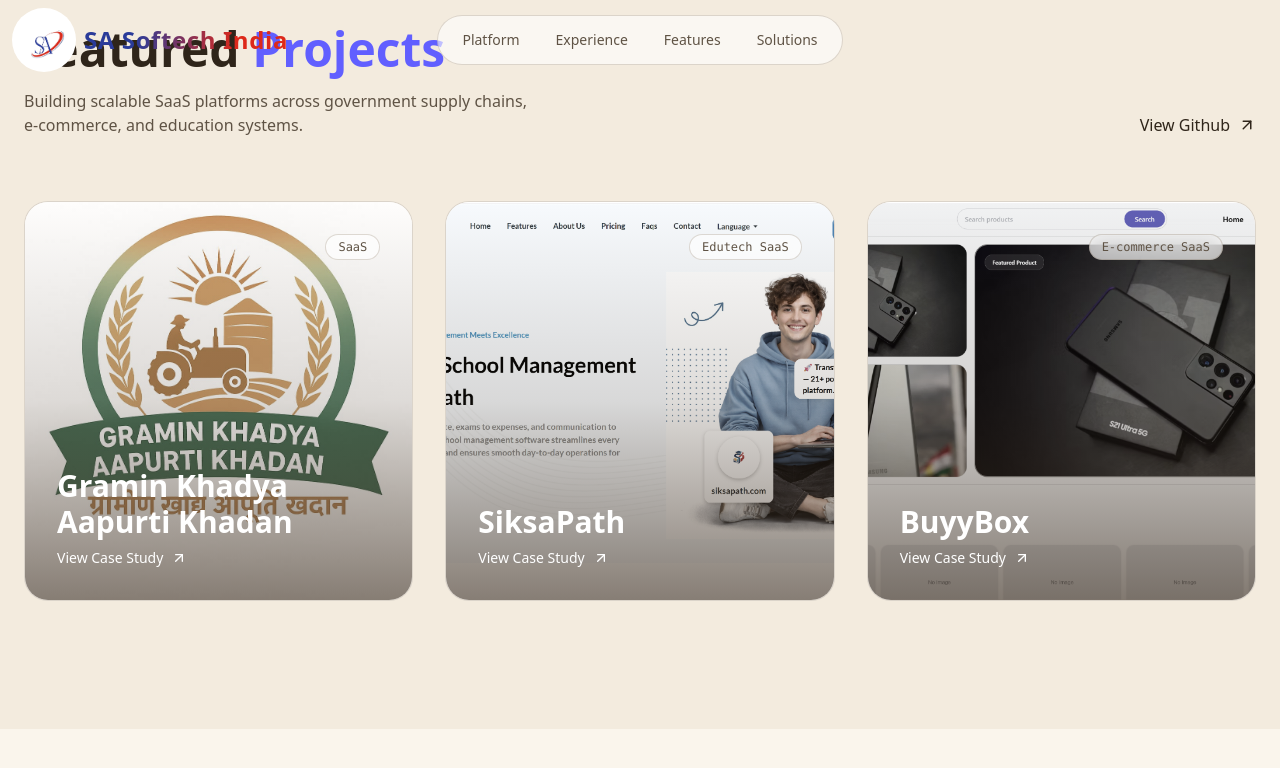
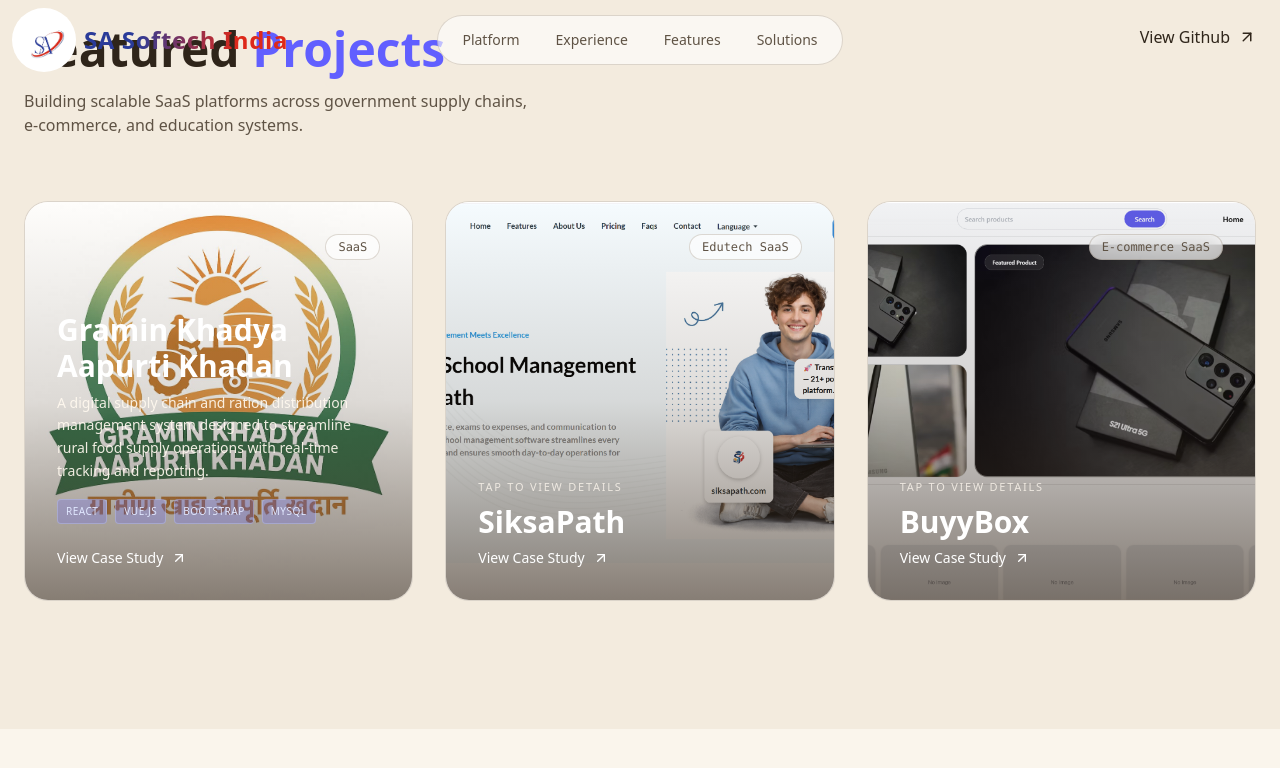
Before and after one commit to RupendraGoku/SA-software-landing-page, a React (Vite) app: page / in a window 1280 px wide. Both pictures are taken after a click on the element 218 px from the left and 10438 px from the top of the page. Shown: the part 10038-10806 px from the top of the page. Built offline with nearby package versions, Linux system fonts and the light colour scheme.

Commit message:
fixed mobile view

```diff
--- a/src/components/FeaturedProjects.jsx
+++ b/src/components/FeaturedProjects.jsx
@@ -1,10 +1,11 @@
-import { useState } from "react";
+import { useEffect, useState } from "react";
 import { motion } from "framer-motion";
 import { ArrowUpRight } from "lucide-react";
 import { featuredProjectsContent as defaultContent } from "../content/featuredProjectsContent";
 
 export default function FeaturedProjects({ content = defaultContent }) {
   const [hovered, setHovered] = useState(null);
+  const [canHover, setCanHover] = useState(false);
   const {
     heading,
     description,
@@ -14,83 +15,135 @@ export default function FeaturedProjects({ content = defaultContent }) {
     projects,
   } = content;
 
+  useEffect(() => {
+    if (typeof window === "undefined") return undefined;
+
+    const mediaQuery = window.matchMedia("(hover: hover) and (pointer: fine)");
+    const updateCanHover = () => setCanHover(mediaQuery.matches);
+
+    updateCanHover();
+
+    if (typeof mediaQuery.addEventListener === "function") {
+      mediaQuery.addEventListener("change", updateCanHover);
+      return () => mediaQuery.removeEventListener("change", updateCanHover);
+    }
+
+    mediaQuery.addListener(updateCanHover);
+    return () => mediaQuery.removeListener(updateCanHover);
+  }, []);
+
   return (
-    <section className="py-32 relative overflow-hidden bg-[var(--porcelain-100)]">
-      <div className="container mx-auto px-6 relative z-10">
+    <section className="relative overflow-hidden bg-[var(--porcelain-100)] py-20 md:py-32">
+      <div className="container relative z-10 mx-auto px-4 sm:px-6">
 
         {/* Header */}
         <motion.div
           initial={{ opacity: 0, y: 20 }}
           whileInView={{ opacity: 1, y: 0 }}
           viewport={{ once: true }}
-          className="flex flex-col md:flex-row md:items-end justify-between mb-16 gap-6"
+          className="mb-12 flex flex-col justify-between gap-4 md:mb-16 md:flex-row md:items-end md:gap-6"
         >
           <div>
-            <h2 className="text-4xl md:text-5xl font-bold text-[var(--ink-900)] mb-4">
+            <h2 className="mb-4 text-3xl font-bold text-[var(--ink-900)] sm:text-4xl md:text-5xl">
               {heading.line1} <span className="text-indigo-500">{heading.highlight}</span>
             </h2>
-            <p className="text-[var(--ink-700)] max-w-lg">{description}</p>
+            <p className="max-w-lg text-sm text-[var(--ink-700)] sm:text-base">{description}</p>
           </div>
-          <a href={viewAllHref} className="flex items-center gap-2 text-[var(--ink-900)] hover:text-indigo-600 transition-colors group">
+          <a
+            href={viewAllHref}
+            className="group flex w-fit items-center gap-2 self-start text-sm text-[var(--ink-900)] transition-colors hover:text-indigo-600 sm:text-base"
+          >
             {viewAllLabel} <ArrowUpRight className="group-hover:-translate-y-1 group-hover:translate-x-1 transition-transform" size={18} />
           </a>
         </motion.div>
 
         {/* Projects Grid */}
-        <div className="grid grid-cols-3 md:grid-cols-3 gap-8">
-          {projects.map((project) => (
+        <div className="grid grid-cols-1 gap-6 md:grid-cols-2 md:gap-8 xl:grid-cols-3">
+          {projects.map((project) => {
+            const isHovered = hovered === project.id;
+            const isTouchExpanded = !canHover && hovered === project.id;
+            const showDetails = canHover ? isHovered : isTouchExpanded;
+
+            return (
               <motion.div
                 key={project.id}
                 initial={{ opacity: 0, y: 20 }}
                 whileInView={{ opacity: 1, y: 0 }}
                 viewport={{ once: true }}
-              onMouseEnter={() => setHovered(project.id)}
-              onMouseLeave={() => setHovered(null)}
-              className="group relative h-[400px] rounded-3xl overflow-hidden cursor-pointer border border-[var(--line)] bg-white/60"
+                onMouseEnter={() => canHover && setHovered(project.id)}
+                onMouseLeave={() => canHover && setHovered(null)}
+                onClick={() =>
+                  !canHover &&
+                  setHovered((prev) => (prev === project.id ? null : project.id))
+                }
+                className={`group relative mx-auto w-full max-w-md cursor-pointer overflow-hidden rounded-3xl border border-[var(--line)] bg-white/60 md:mx-0 md:max-w-none md:h-[380px] lg:h-[400px] ${
+                  !canHover && showDetails
+                    ? "h-[420px] sm:h-[440px]"
+                    : "h-[320px] sm:h-[340px]"
+                }`}
               >
                 {/* Background Image (Zoom & Color Effect) */}
                 <div className="absolute inset-0 overflow-hidden">
                   <motion.img
                     src={project.image}
                     alt={project.title}
-                  className="w-full h-full object-cover transition-all duration-700"
+                    className="h-full w-full object-cover transition-all duration-700"
                     animate={{
-                    scale: hovered === project.id ? 1.1 : 1,
-                    filter: hovered === project.id ? "grayscale(8%)" : "grayscale(45%)"
+                      scale: canHover && isHovered ? 1.1 : 1,
+                      filter: canHover
+                        ? isHovered
+                          ? "grayscale(8%)"
+                          : "grayscale(45%)"
+                        : "grayscale(12%)",
                     }}
                   />
-                <div className="absolute inset-0 bg-gradient-to-t from-[rgba(66,52,38,0.75)] via-[rgba(66,52,38,0.2)] to-transparent opacity-85 group-hover:opacity-65 transition-opacity duration-500" />
+                  <div
+                    className={`absolute inset-0 bg-gradient-to-t from-[rgba(66,52,38,0.75)] via-[rgba(66,52,38,0.2)] to-transparent opacity-85 transition-opacity duration-500 ${
+                      canHover ? "group-hover:opacity-65" : ""
+                    }`}
+                  />
                 </div>
 
                 {/* Content Layer */}
-              <div className="absolute inset-0 p-8 flex flex-col justify-end">
+                <div className="absolute inset-0 flex flex-col justify-end p-5 sm:p-8">
 
                   {/* Top Badge */}
-                <div className="absolute top-8 right-8 px-3 py-1 rounded-full bg-white/65 border border-[var(--line)] backdrop-blur-md text-xs font-mono text-[var(--ink-700)]">
+                  <div className="absolute right-5 top-5 rounded-full border border-[var(--line)] bg-white/65 px-2.5 py-1 text-[10px] font-mono text-[var(--ink-700)] backdrop-blur-md sm:right-8 sm:top-8 sm:px-3 sm:text-xs">
                     {project.category}
                   </div>
 
                   {/* Text Content */}
-                <div className="relative z-10 transform transition-transform duration-500 group-hover:-translate-y-2">
-                  <h3 className="text-3xl font-bold text-white mb-2">{project.title}</h3>
+                  <div
+                    className={`relative z-10 transform transition-transform duration-500 ${
+                      canHover ? "group-hover:-translate-y-2" : ""
+                    }`}
+                  >
+                    {!canHover && !showDetails && (
+                      <p className="mb-2 text-[11px] uppercase tracking-[0.16em] text-[rgba(255,249,239,0.78)]">
+                        Tap to view details
+                      </p>
+                    )}
+                    <h3 className="mb-2 text-2xl font-bold text-white sm:text-3xl">
+                      {project.title}
+                    </h3>
 
                     {/* Description (Hidden by default, slides up on hover) */}
                     <motion.div
-                    initial={{ height: 0, opacity: 0 }}
+                      initial={false}
                       animate={{
-                      height: hovered === project.id ? "auto" : 0,
-                      opacity: hovered === project.id ? 1 : 0
+                        height: showDetails ? "auto" : 0,
+                        opacity: showDetails ? 1 : 0,
                       }}
                       className="overflow-hidden"
                     >
-                    <p className="text-[rgba(255,249,239,0.92)] text-sm mb-4 leading-relaxed">
+                      <p className="mb-4 text-sm leading-relaxed text-[rgba(255,249,239,0.92)]">
                         {project.description}
                       </p>
 
                       {/* Tech Tags */}
-                    <div className="flex flex-wrap gap-2 mb-6">
+                      <div className="mb-5 flex flex-wrap gap-2 sm:mb-6">
                         {project.tech.map((t, i) => (
-                        <span key={i} className="px-2 py-1 text-[10px] uppercase tracking-wider font-medium text-indigo-100 bg-indigo-500/25 border border-indigo-200/35 rounded">
+                          <span key={i} className="rounded border border-indigo-200/35 bg-indigo-500/25 px-2 py-1 text-[10px] font-medium uppercase tracking-wider text-indigo-100">
                             {t}
                           </span>
                         ))}
@@ -102,7 +155,9 @@ export default function FeaturedProjects({ content = defaultContent }) {
                       href={project.href}
                       target="_blank"
                       rel="noopener noreferrer"
-  className="flex items-center gap-2 text-sm font-medium text-white group-hover:text-indigo-300 transition-colors"
+                      className={`flex items-center gap-2 text-sm font-medium text-white transition-colors ${
+                        canHover ? "group-hover:text-indigo-300" : ""
+                      }`}
                     >
                       {projectLinkLabel}
                       <ArrowUpRight size={16} />
@@ -110,7 +165,8 @@ export default function FeaturedProjects({ content = defaultContent }) {
                   </div>
                 </div>
               </motion.div>
-          ))}
+            );
+          })}
         </div>
 
       </div>
--- a/src/components/Header.jsx
+++ b/src/components/Header.jsx
@@ -61,7 +61,7 @@ export default function Header({ content = defaultContent }) {
               <a
                 key={link.name}
                 href={link.href}
-                className="relative px-4 py-2 text-sm font-medium text-[var(--ink-700)] hover:text-indigo-700 transition-colors rounded-full group hover:bg-indigo-100"
+                className="relative px-4 py-2 text-sm font-medium text-[var(--ink-700)] hover:text-indigo-700 transition-colors rounded-full group hover:bg-indigo-300"
               >
                 <span className="relative z-10">{link.name}</span>
 
```
Lines whose indentation alone changed are shown as unchanged.
